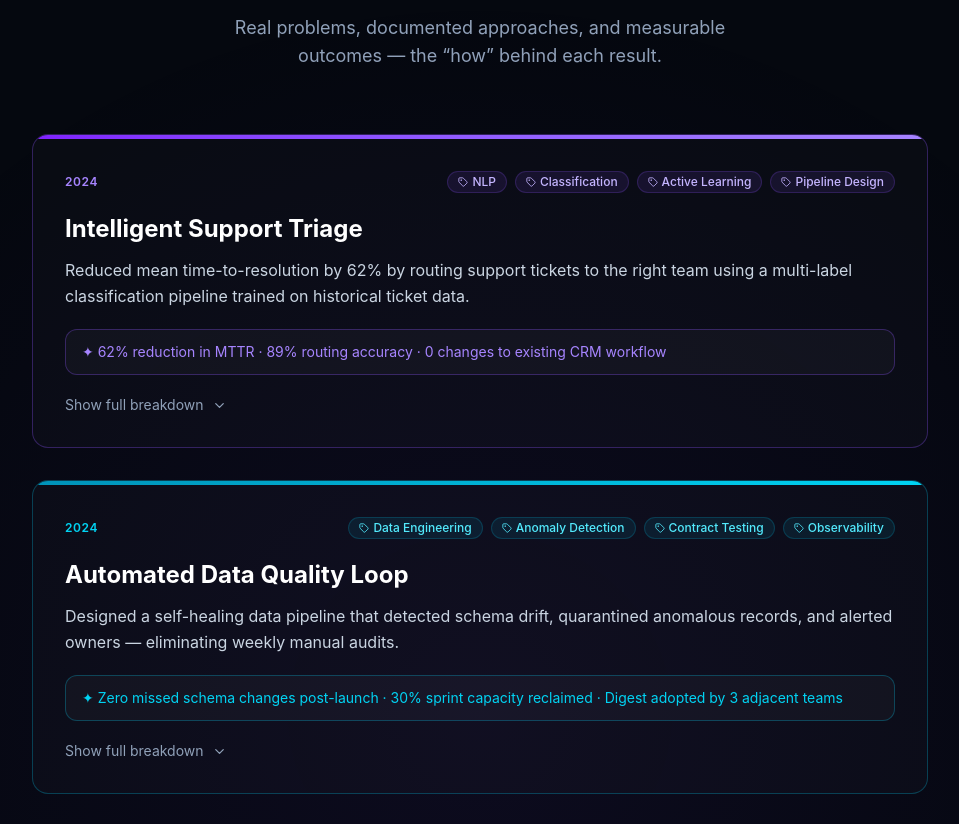
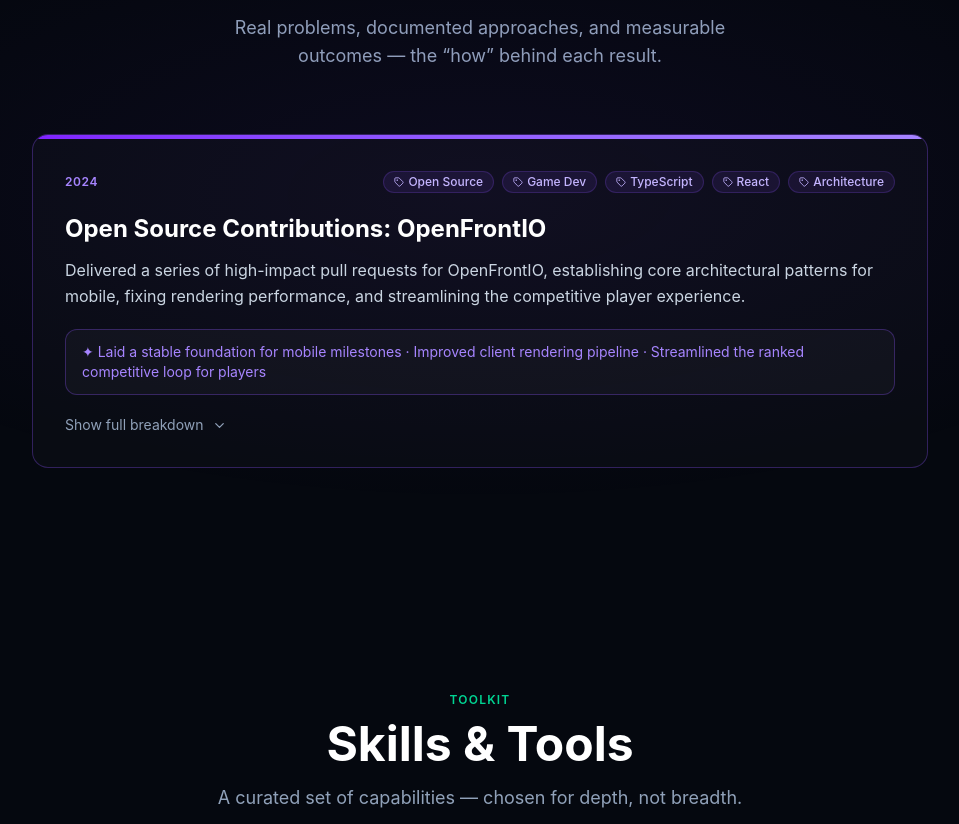
Before and after one commit to Skigim/Portfolio, a Next.js app: page / in a window 1280 px wide. Shown: the part 1920-2744 px from the top of the page, without its empty margins (160-1119 px from the left). Built offline with nearby package versions, Linux system fonts and the light colour scheme.

Commit message:
Refactor Open Source Contributions case study for OpenFrontIO to enhance clarity and detail on architectural improvements and player experience enhancements.

```diff
--- a/src/data/portfolio.ts
+++ b/src/data/portfolio.ts
@@ -60,58 +60,16 @@
 
 export const caseStudies = [
   {
-    id: "intelligent-triage",
-    title: "Intelligent Support Triage",
-    summary:
-      "Reduced mean time-to-resolution by 62% by routing support tickets to the right team using a multi-label classification pipeline trained on historical ticket data.",
-    challenge:
-      "A growing SaaS company was drowning in mis-routed support tickets, causing SLA breaches and customer churn.",
-    approach:
-      "Mapped the ticket lifecycle, identified 14 distinct routing categories, then designed a lightweight transformer fine-tune pipeline. Used active learning to prioritise labelling effort and staged roll-out with a confidence threshold to maintain human oversight.",
-    outcome: "62% reduction in MTTR · 89% routing accuracy · 0 changes to existing CRM workflow",
-    tags: ["NLP", "Classification", "Active Learning", "Pipeline Design"],
-    accent: "violet",
-    year: "2024",
-  },
-  {
-    id: "data-quality-loop",
-    title: "Automated Data Quality Loop",
-    summary:
-      "Designed a self-healing data pipeline that detected schema drift, quarantined anomalous records, and alerted owners — eliminating weekly manual audits.",
-    challenge:
-      "An analytics team spent 30% of sprint capacity on ad-hoc data fixes caused by undetected upstream schema changes.",
-    approach:
-      "Implemented a schema registry with contract testing at ingestion points. Built a statistical anomaly detector (z-score + IQR ensemble) that tagged records in real-time and generated a weekly digest summarising drift trends.",
-    outcome: "Zero missed schema changes post-launch · 30% sprint capacity reclaimed · Digest adopted by 3 adjacent teams",
-    tags: ["Data Engineering", "Anomaly Detection", "Contract Testing", "Observability"],
-    accent: "cyan",
-    year: "2024",
-  },
-  {
-    id: "rag-knowledge-base",
-    title: "Context-Aware Knowledge Base",
-    summary:
-      "Built a Retrieval-Augmented Generation system that let a 200-person operations team query internal documentation in plain language with source citations.",
-    challenge:
-      "Institutional knowledge was locked in 4,000+ unstructured documents across three platforms, creating information asymmetry and onboarding delays.",
-    approach:
-      "Chunked and embedded documents using a hybrid BM25 + dense retrieval strategy, then layered a re-ranking step to maximise passage relevance before generation. Designed a citation UI that built user trust gradually.",
-    outcome: "Avg. query answered in <8 s · Onboarding time cut by 40% · 94% user satisfaction score",
-    tags: ["RAG", "Vector Search", "Re-ranking", "UX Design"],
-    accent: "emerald",
-    year: "2023",
-  },
-  {
     id: "openfrontio-contributions",
     title: "Open Source Contributions: OpenFrontIO",
     summary:
-      "Delivered a series of high-impact pull requests for OpenFrontIO, addressing core rendering performance, implementing new community features, and resolving critical UI state bugs.",
+      "Delivered a series of high-impact pull requests for OpenFrontIO, establishing core architectural patterns for mobile, fixing rendering performance, and streamlining the competitive player experience.",
     challenge:
-      "The game client suffered from rendering performance drops with non-square sprites, lacked a way for the community to play custom maps in lobbies, and had post-game end screens that would sometimes fail to render statistics correctly.",
+      "The game client suffered from architectural fragmentation with ad hoc environment detection, rendering performance drops with non-square sprites, and UX friction forcing players to manually navigate back to the menu to requeue for ranked matches.",
     approach:
-      "For performance (PR #3325), corrected the drawImage dimensions and canvas clearance boundaries for non-square scaling. To support the community (PR #3320), engineered the lobby system to allow uploading and playing custom map files. Finally, for UI stability (PR #3121), resolved the post-game telemetry state issues that were causing blank end screens.",
-    outcome: "Improved client framerates · Enabled a new ecosystem of custom community maps · Ensured reliable post-game telemetry display",
-    tags: ["Open Source", "Game Dev", "TypeScript", "Performance"],
+      "To establish a scalable architecture for mobile (PR #3325), consolidated platform, environment, and viewport detection into a single tested utility, replacing duplicated regex checks across the client. For rendering performance (PR #3320), corrected drawImage dimensions and canvas clearance boundaries for non-square unit scaling. To improve player retention and UX (PR #3121), implemented a 'Play Again' button in the post-game modal for Ranked 1v1s, seamlessly routing players back into the matchmaking queue via URL parameters, complete with state management and unit tests.",
+    outcome: "Laid a stable foundation for mobile milestones · Improved client rendering pipeline · Streamlined the ranked competitive loop for players",
+    tags: ["Open Source", "Game Dev", "TypeScript", "React", "Architecture"],
     accent: "violet",
     year: "2024",
   },
```
